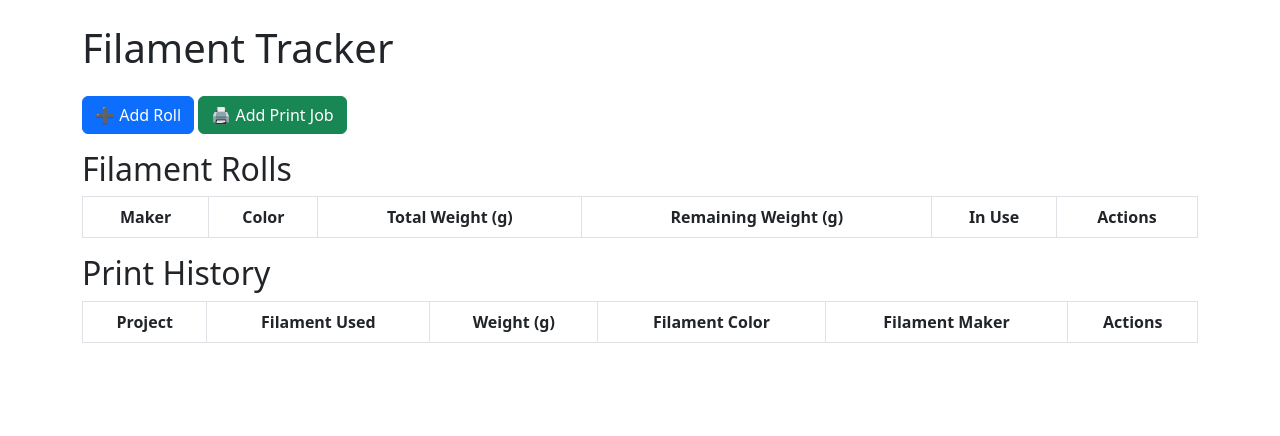
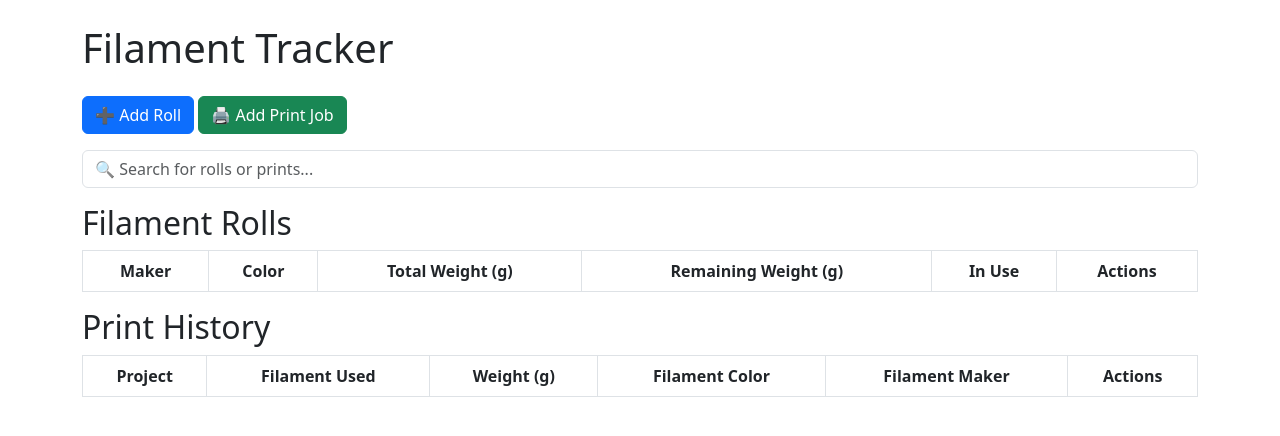
Before and after one commit to r-nd-m/filament-tracker, a Flask app: page / in a window 1280 px wide. Shown: the top 436 px of the page. Run offline with Flask 3, Linux system fonts and the light colour scheme; data that the repository does not hold is empty.

Commit message:
added basic keyword search

```diff
--- a/app/templates/index.html
+++ b/app/templates/index.html
@@ -25,9 +25,13 @@
         <button class="btn btn-success" data-bs-toggle="modal" data-bs-target="#addPrintModal">🖨️ Add Print Job</button>
     </div>
 
+    <div class="mb-3">
+        <input type="text" id="searchInput" class="form-control" placeholder="🔍 Search for rolls or prints..." onkeyup="filterTables()">
+    </div>
+
     <!-- Filament Rolls Table -->
     <h2>Filament Rolls</h2>
-    <table class="table table-bordered table-striped table-auto">
+    <table class="table table-bordered table-striped table-auto"  id="filamentTable">
         <thead>
             <tr>
                 <th>Maker</th>
@@ -71,7 +75,7 @@
 
     <!-- Print Jobs Table -->
     <h2>Print History</h2>
-    <table class="table table-bordered table-striped">
+    <table class="table table-bordered table-striped"  id="printTable">
         <thead>
             <tr>
                 <th>Project</th>
@@ -338,5 +342,32 @@
     {% endfor %}
 
     <script src="https://cdn.jsdelivr.net/npm/bootstrap@5.3.0/dist/js/bootstrap.bundle.min.js"></script>
+    <script>
+        function filterTables() {
+            let input = document.getElementById("searchInput").value.toLowerCase();
+            filterTable("filamentTable", input);
+            filterTable("printTable", input);
+        }
+
+        function filterTable(tableId, query) {
+            let table = document.getElementById(tableId);
+            let rows = table.getElementsByTagName("tr");
+
+            for (let i = 1; i < rows.length; i++) {  // Start from 1 to skip the table header
+                let row = rows[i];
+                let cells = row.getElementsByTagName("td");
+                let found = false;
+
+                for (let cell of cells) {
+                    if (cell.textContent.toLowerCase().includes(query)) {
+                        found = true;
+                        break;
+                    }
+                }
+
+                row.style.display = found ? "" : "none";
+            }
+        }
+        </script>
 </body>
 </html>
```
